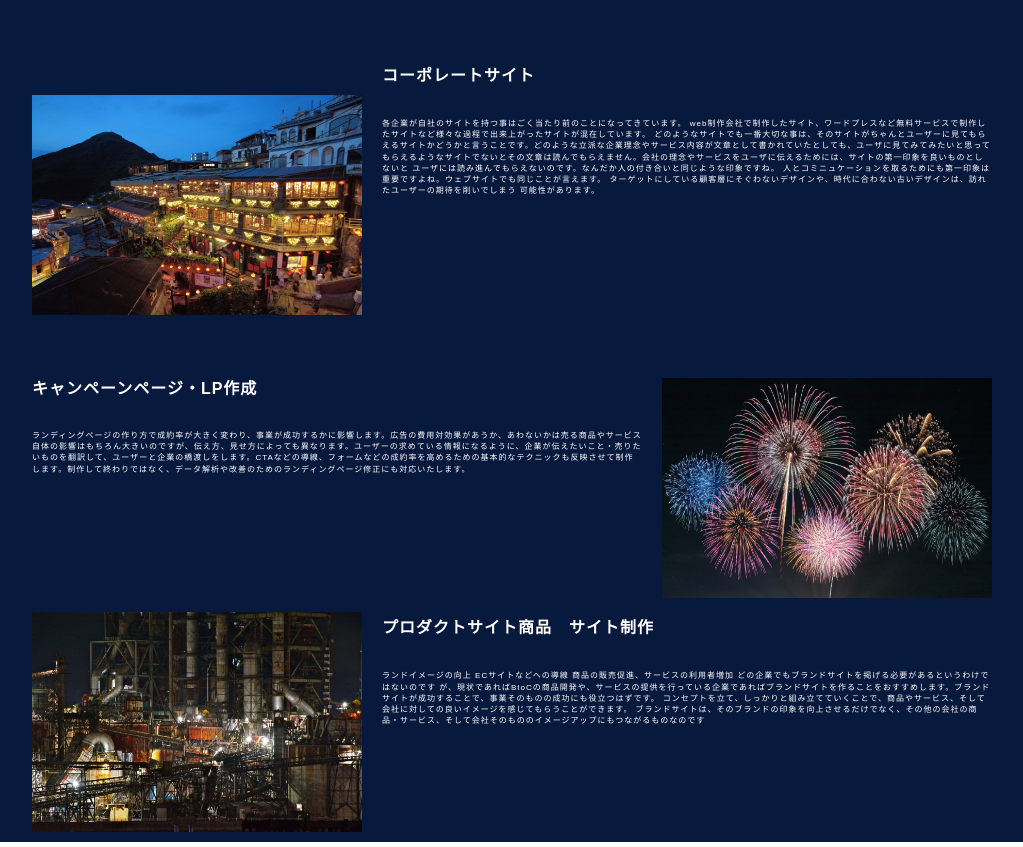
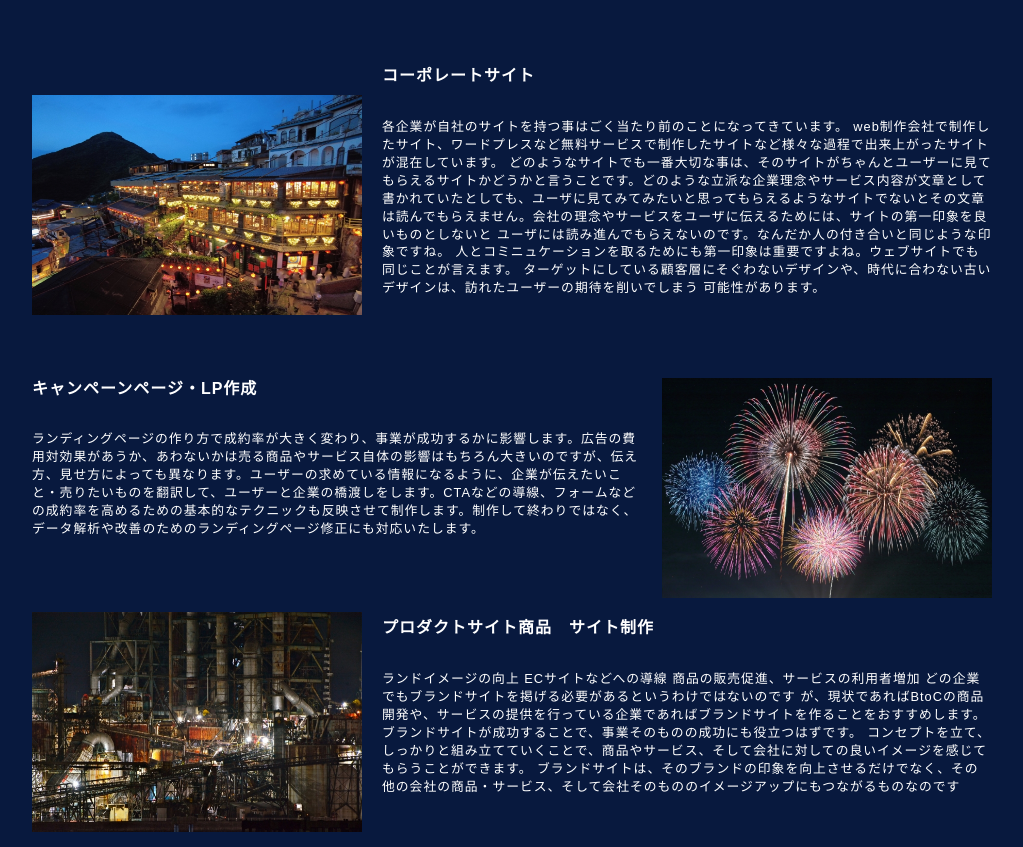
Before and after one commit to yanagisawa0519/hp2, a plain HTML site: page hp2/html/fee.flow.html in a window 1280 px wide. Shown: the part 1982-2829 px from the top of the page, without its empty margins (128-1151 px from the left). Drawn offline with Linux system fonts and the light colour scheme.

Commit message:
first commit

```diff
--- a/hp2/css/fee.flow.css
+++ b/hp2/css/fee.flow.css
@@ -591,7 +591,7 @@ height:220px;
 }
 
 .txt3 p{
-  font-size: 0.5rem;
+  font-size: 0.8rem;
 }
 
 
@@ -604,7 +604,7 @@ height:220px;
 
 .re-title p{
   width:100%;
-font-size:0.5rem;
+font-size:0.8rem;
 color: #fff;}
 
 .re-title h3{
@@ -614,7 +614,7 @@ color: #fff;}
 
 .rondo p {
     color: #fff;
-    font-size: 0.5rem;
+    font-size: 0.8rem;
 }
 
 .rondo h3{
```
